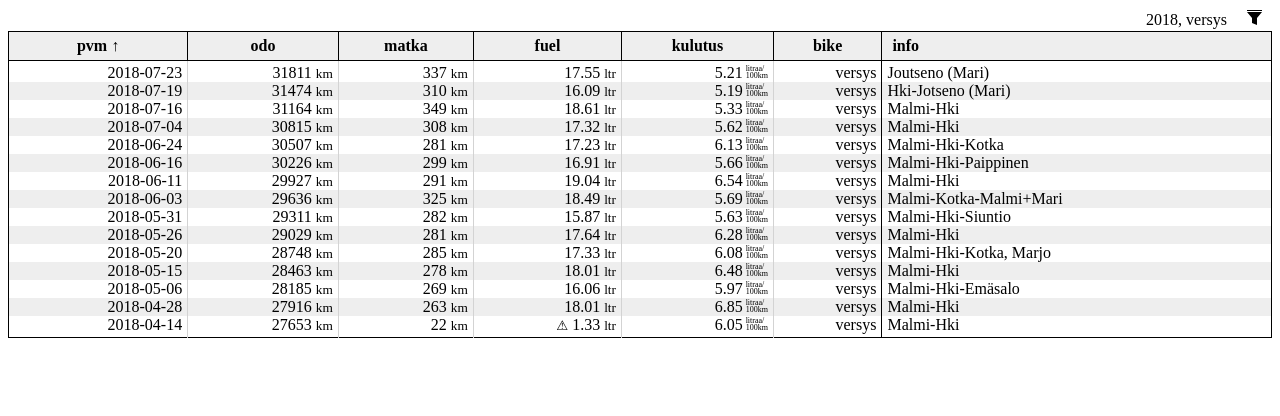
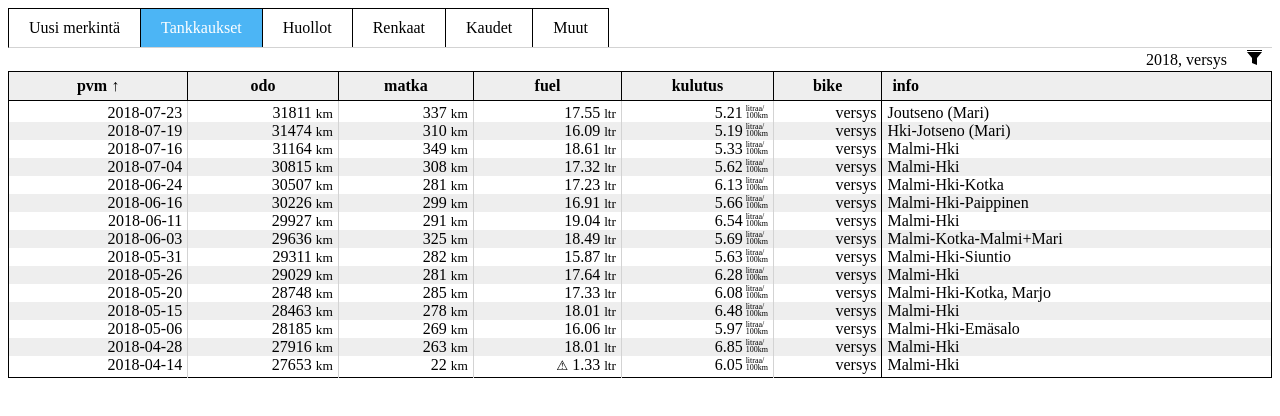
Before and after one commit to tzrissan/mc-event-log, a Vue app: page / in a window 1280 px wide. Shown: the top 416 px of the page. Built offline with nearby package versions, Linux system fonts and the light colour scheme.

Commit message:
Tabs for simple navigation

```diff
--- a/src/App.vue
+++ b/src/App.vue
@@ -1,28 +1,65 @@
 <template>
     <div id="app">
-        <GasLog/>
+
+        <div class="tabs">
+            <div class="tab"
+                 v-bind:class="{ active: selectedTab === 'NewEvent'}"
+                 @click="selectedTab='NewEvent'">Uusi merkintä</div>
+            <div class="tab"
+                 v-bind:class="{ active: selectedTab === 'GasLog'}"
+                 @click="selectedTab='GasLog'">Tankkaukset</div>
+            <div class="tab"
+                 v-bind:class="{ active: selectedTab === 'Maintenance'}"
+                 @click="selectedTab='Maintenance'">Huollot</div>
+            <div class="tab"
+                 v-bind:class="{ active: selectedTab === 'Tyres'}"
+                 @click="selectedTab='Tyres'">Renkaat</div>
+            <div class="tab"
+                 v-bind:class="{ active: selectedTab === 'Seasons'}"
+                 @click="selectedTab='Seasons'">Kaudet</div>
+            <div class="tab"
+                 v-bind:class="{ active: selectedTab === 'Misc'}"
+                 @click="selectedTab='Misc'">Muut</div>
+        </div>
+        <div class="tab-content">
+            <GasLog v-if="selectedTab==='GasLog'"/>
+        </div>
     </div>
 </template>
 
 <script>
     import GasLog from './components/GasLog'
-    import ColumnSortIndicator from './components/ColumnSortIndicator'
-    import GasLogFilterSelector from './components/GasLogFilterSelector'
-    import FilterGlyph from './components/FilterGlyph';
 
     export default {
         name: 'app',
         components: {
-            GasLog,
-            GasLogFilterSelector,
-            ColumnSortIndicator,
-            FilterGlyph
-        }
+            GasLog
+        },
+        data: () => ({selectedTab: 'GasLog'})
     }
 </script>
 
-<style>
-    #app {
+<style scoped>
+    div.tabs {
+        padding: 0;
+        border-bottom: 1px solid lightgray;
+        border-left: 1px solid black;
+    }
+
+    div.tabs .tab {
+        display: inline-block;
+        border: 1px solid black;
+        border-bottom: none;
+        border-left: none;
+        padding: 10px 20px;
+        margin: 0;
+    }
+
+    .active {
+        color: white;
+        background-color: #4CB5F5;
+    }
+
     .blueSky {
         color: #4CB5F5
     }
@@ -38,5 +75,5 @@
     .fields {
         color: #B3C100
     }
-    }
+
 </style>
```
Lines whose indentation alone changed are shown as unchanged.
